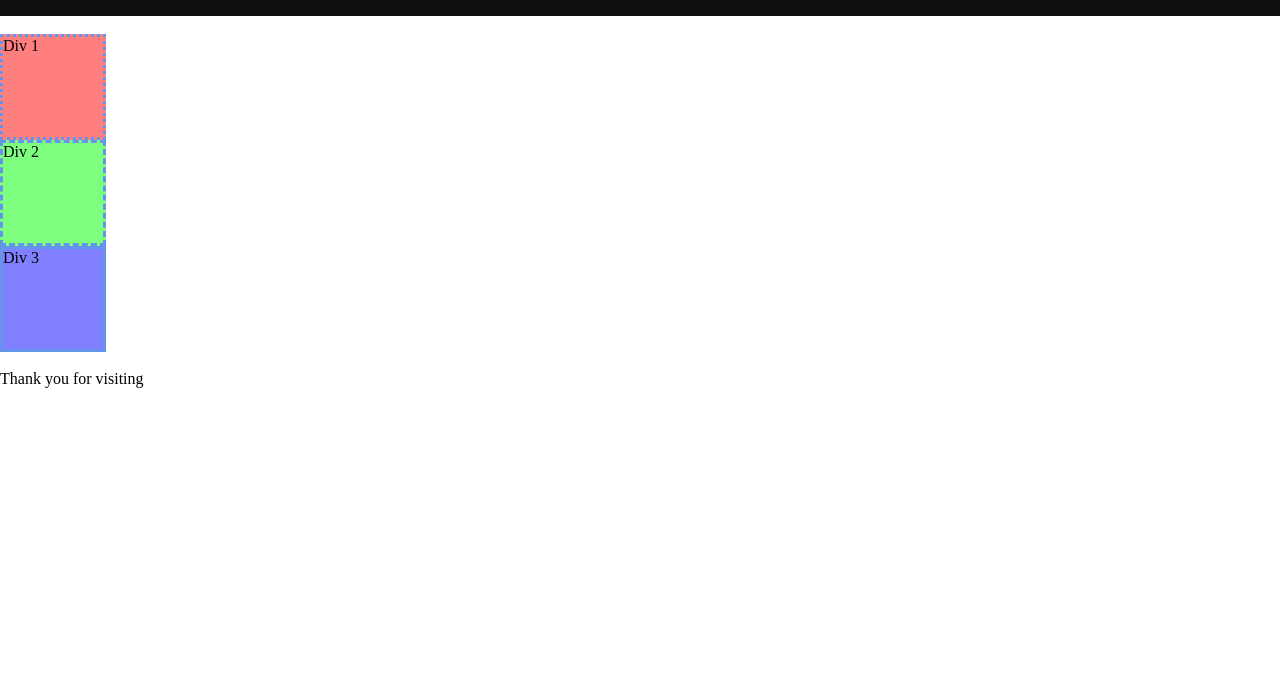
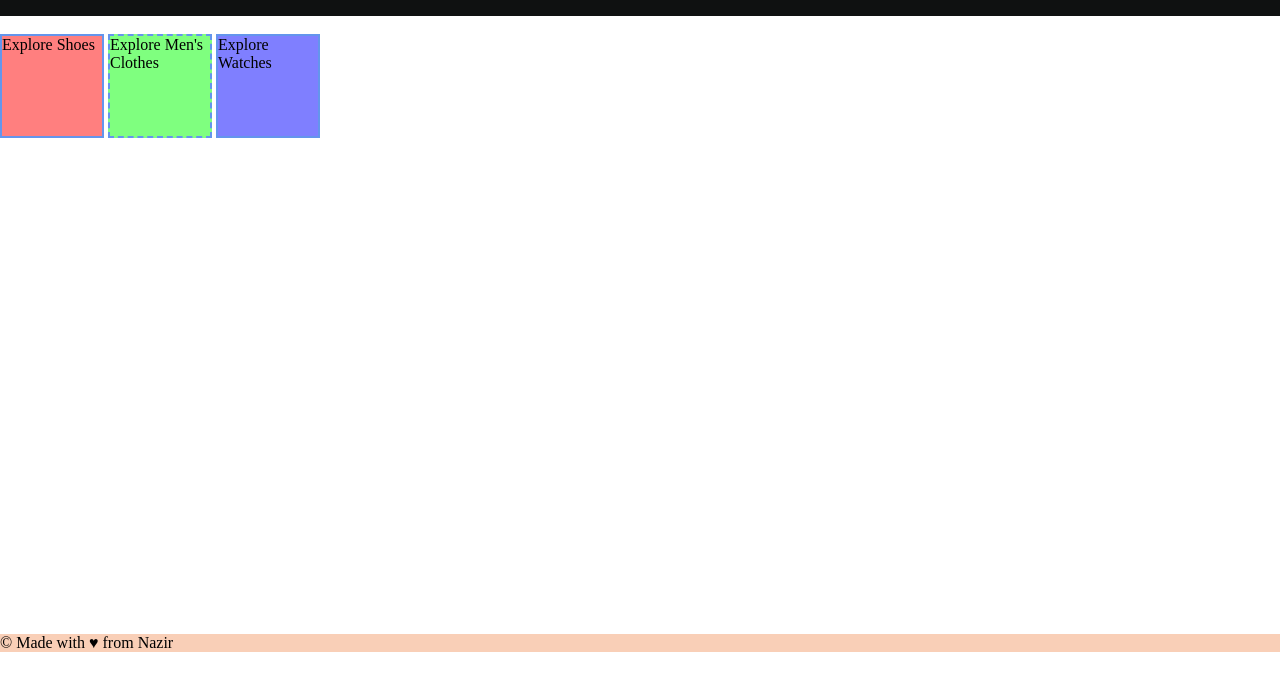
Before and after one commit to Mohd-Naziruddin/sigma-12-journey, a plain HTML site: page CSS/practice set4/practice4.html in a window 1280 px wide. Shown: the part 50-740 px from the top of the page. Drawn offline with Linux system fonts and the light colour scheme.

Commit message:
Add files via upload

```diff
--- a/CSS/practice set4/practice4.html
+++ b/CSS/practice set4/practice4.html
@@ -19,11 +19,13 @@
     </header>
     <br>
     <main>
-        <div id="div1">Div 1</div>
-        <div id="div2">Div 2</div>
-        <div id="div3">Div 3</div>
+        <div id="div1">Explore Shoes</div>
+        <div id="div2">Explore Men's Clothes</div>
+        <div id="div3">Explore Watches</div>
     </main>
-    <br>
-    <footer>Thank you for visiting</footer>
+    <footer>&copy; Made with &hearts; from Nazir
+
+    </footer>
+
 </body>
 </html>
--- a/CSS/practice set4/style.practice4.css
+++ b/CSS/practice set4/style.practice4.css
@@ -18,18 +18,31 @@ a{
 #div1{
     height: 100px;
     width: 100px;
-    border:dotted cornflowerblue;
+    border: 2px solid cornflowerblue;
     background-color: rgba(255, 0, 0, 0.5);
+    display: inline-block;
 }
 #div2{
     height: 100px;
     width: 100px;
-    border: dashed cornflowerblue;
+    border: 2px dashed cornflowerblue;
     background-color: rgba(0, 255, 0, 0.5);
+    display: inline-block;
 }
 #div3{
     height: 100px;
     width: 100px;
-    border: solid cornflowerblue;
+    border: 2px solid cornflowerblue;
     background-color: rgba(0, 0, 255, 0.5);
+    display: inline-block;
 }
+main{
+    height: 600px;
+}
+
+footer {
+    background-color: rgba(235, 89, 5, 0.287);
+}
+#div1, #div2, #div3 {
+    vertical-align: top;
+}
```
